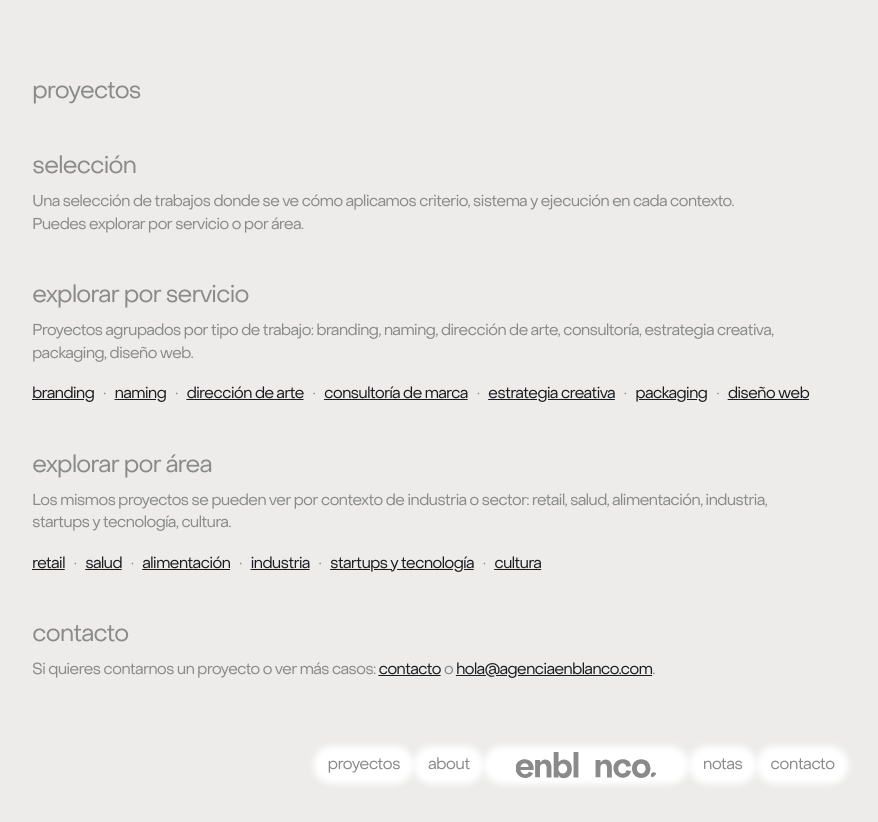
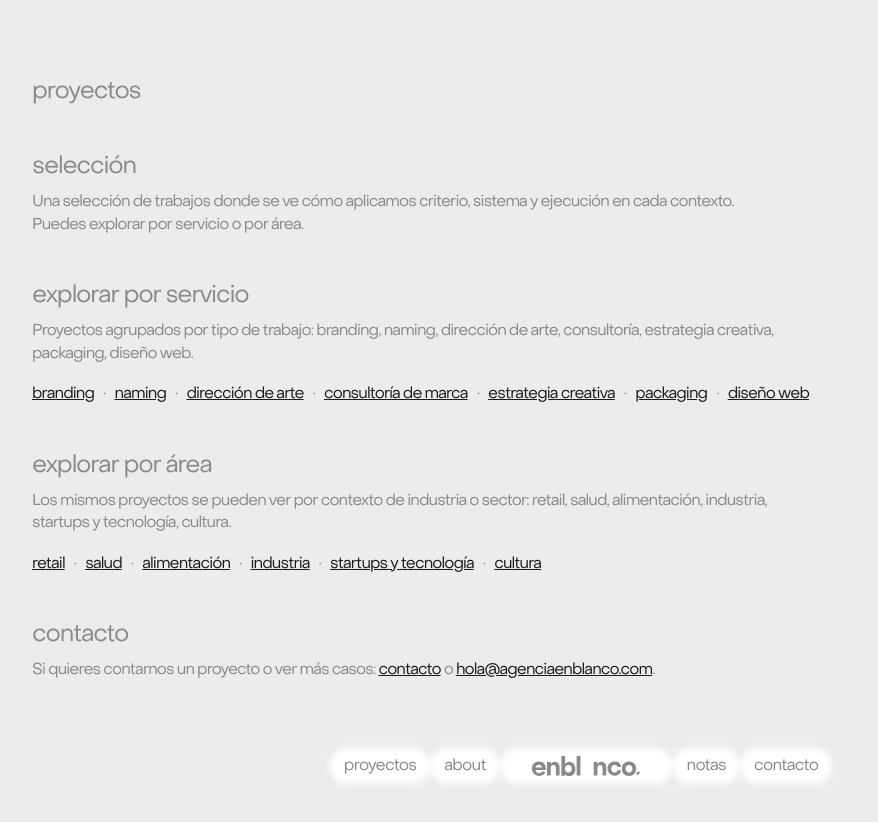
Before and after one commit to Alexenblanco/enblanco-site, a Next.js app: page /es/proyectos in a window 1280 px wide. Shown: the top 822 px of the page, without its empty margins (59-937 px from the left). Built offline with nearby package versions, Linux system fonts and the light colour scheme; no server answers.

Commit message:
modificaciones header 2

```diff
--- a/src/components/Dock/EnblancoLogo.tsx
+++ b/src/components/Dock/EnblancoLogo.tsx
@@ -8,14 +8,14 @@ type EnblancoLogoProps = {
   height?: number;
 };
 
-export default function EnblancoLogo({ className = "", width = 143, height = 26 }: EnblancoLogoProps) {
+export default function EnblancoLogo({ className = "", width = 110, height = 20 }: EnblancoLogoProps) {
   return (
     <Image
       src="/logo-enblanco.svg"
       alt="enblanco"
       width={width}
       height={height}
-      className={`h-[26px] w-auto ${className}`}
+      className={`h-[20px] w-auto ${className}`}
       style={{ color: "var(--color-text)" }}
     />
   );
```
